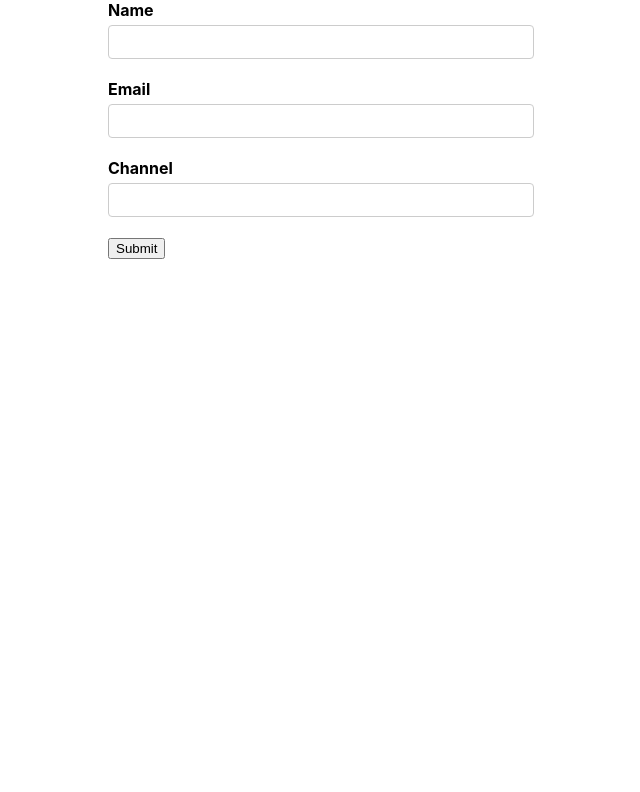
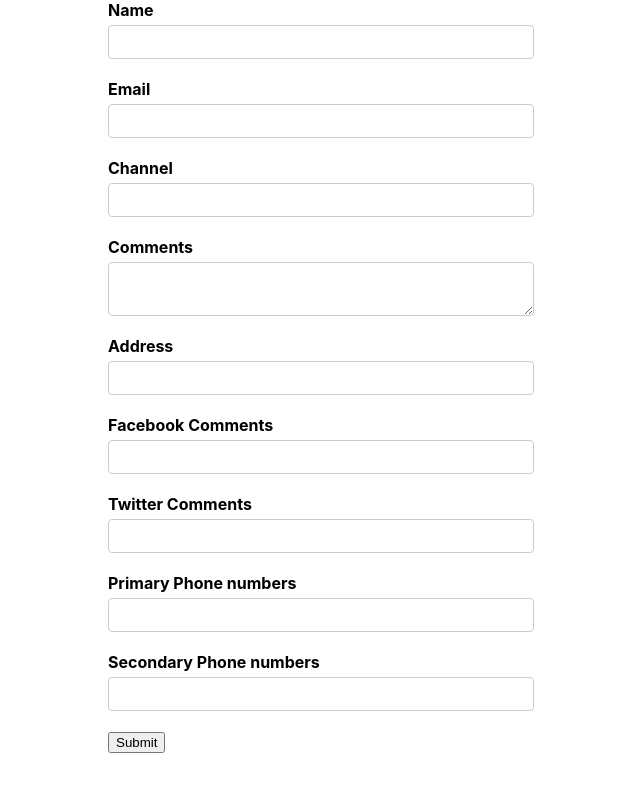
Before and after one commit to jhonerApp/myFormikDemo, a React (Create React App) app: page / in a window 1280 px wide. Shown: the top 792 px of the page, without its empty margins (319-959 px from the left). Built offline with nearby package versions, Linux system fonts and the light colour scheme.

Commit message:
Update today Dec 11

```diff
--- /dev/null
+++ b/src/components/TextError.js
@@ -0,0 +1,12 @@
+import React from 'react'
+
+
+function TextError(props) {
+    return (
+        <div className='error'>
+            {props.children}
+        </div>
+    )
+}
+
+export default TextError
--- a/src/components/YoutubeForm.js
+++ b/src/components/YoutubeForm.js
@@ -1,12 +1,21 @@
 import React from 'react'
 import { Formik, Form, Field, ErrorMessage } from 'formik'
 import * as Yup from 'yup'
+import TextError from './TextError'
 
 
 const initialValues = {
     name: '',
     email: '',
-    channel: ''
+    channel: '',
+    comments: '',
+    address: '',
+    //Nested Object
+    social: {
+        facebook: '',
+        twitter: ''
+    },
+    phoneNumbers: ['', '']
 }
 
 const onSubmit = values => {
@@ -36,19 +45,73 @@ function YoutubeForm() {
                     <label htmlFor='name'>Name</label>
                     <Field type='text' id='name' name='name'
                     />
-                    <ErrorMessage  name='name' />
+                    <ErrorMessage name='name' component={TextError} />
                 </div>
                 <div className='form-control'>
                     <label htmlFor='name'>Email</label>
                     <Field type='email' id='email' name='email'
                     />
-                    <ErrorMessage name='email' />
+                    <ErrorMessage name='email'  >
+                        {
+                            (errorMsg) => <div className='error'>{errorMsg}</div>
+                        }
+                    </ErrorMessage>
                 </div>
                 <div className='form-control'>
                     <label htmlFor='name'>Channel</label>
                     <Field type='text' id='channel' name='channel'
                     />
                     <ErrorMessage name='channel' />
+                </div>
+                <div className='form-control'>
+                    <label htmlFor='comments'>Comments</label>
+                    <Field as='textarea' type='text' id='comments' name='comments'
+                    />
+                    <ErrorMessage name='comments' />
+                </div>
+                <div className='form-control'>
+                    <label htmlFor='address'>Address</label>
+                    <Field name='address'>
+                        {
+                            (props) => {
+                                const { field, form, meta } = props
+                                console.log('render props', props)
+                                return (
+                                    <div>
+                                        <input type='text' id='address' {...field} />
+                                        { meta.touched && meta.error ? <div>{meta.error}</div> : null}
+                                    </div>
+                                )
+
+                            }
+                        }
+                    </Field>
+                    <ErrorMessage name='address' />
+                </div>
+                <div className='form-control'>
+                    <label htmlFor='facebook'>Facebook Comments</label>
+                    <Field as='input' type='text' id='facebook' name='social.facebook'
+                    />
+                    <ErrorMessage name='facebook' />
+                </div>
+
+                <div className='form-control'>
+                    <label htmlFor='twitter'>Twitter Comments</label>
+                    <Field as='input' type='text' id='twitter' name='social.twitter'
+                    />
+                    <ErrorMessage name='twitter' />
+                </div>
+
+                <div className='form-control'>
+                    <label htmlFor='primaryPh'>Primary Phone numbers</label>
+                    <Field as='input' type='text' id='primaryPh' name='phoneNumbers[0]'
+                    />
+                </div>
+                <div className='form-control'>
+                    <label htmlFor='secondaryPh'>Secondary Phone numbers</label>
+                    <Field as='input' type='text' id='secondaryPh' name='phoneNumbers[1]'
+                    />
+
                 </div>
                 <button type='Submit'>Submit</button>
             </Form>
```
Also changed, not shown: 1 other file (tests, documents, lock files or other folders).
